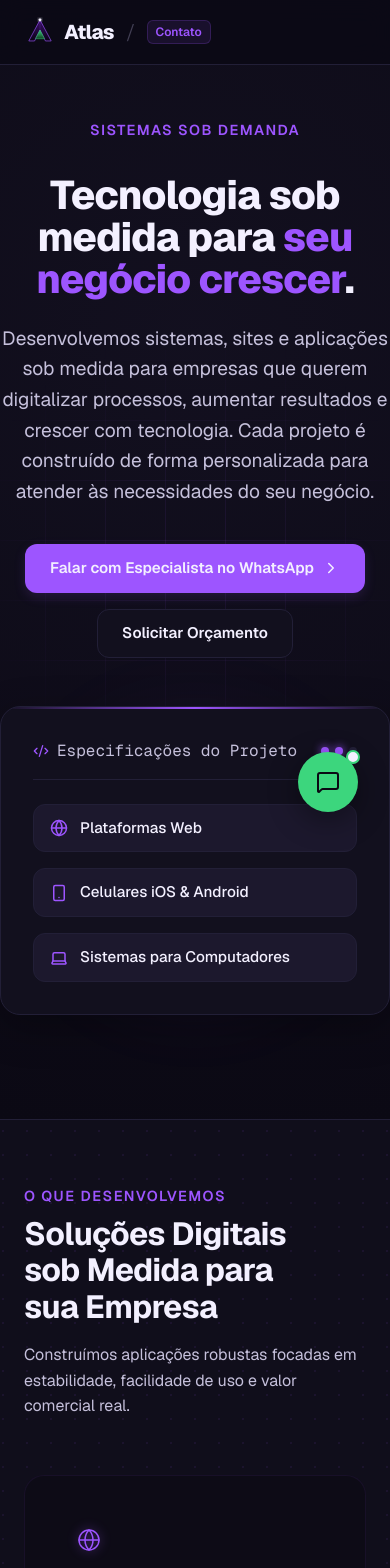
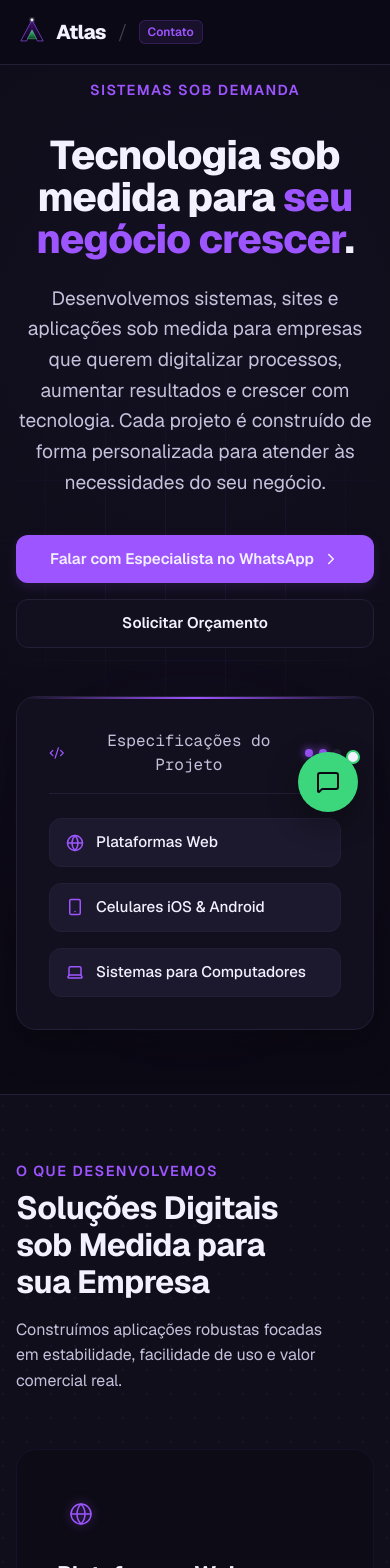
Before and after one commit to Matiaszz/atlas_landing, a Next.js app: page / in a window 390 px wide. Shown: the top 1568 px of the page. Built offline with nearby package versions, Linux system fonts and the light colour scheme.

Commit message:
fix: responsividade

```diff
--- a/src/app/globals.css
+++ b/src/app/globals.css
@@ -999,6 +999,7 @@ p {
     width: 250px;
     /* Atualizado: Usa a camada elevada de fundo com opacidade para o efeito glass */
     background: rgba(28, 24, 45, 0.7);
+    -webkit-backdrop-filter: blur(12px);
     backdrop-filter: blur(12px);
     border: 1px solid var(--border-subtle);
     border-radius: var(--radius-lg);
@@ -2249,11 +2250,45 @@ p {
 }
 
 @media (max-width: 480px) {
+  .container {
+    padding: 0 16px;
+  }
+
+  .cta-banner {
+    padding: 32px 16px;
+    gap: 32px;
+  }
+
+  .cta-banner .cta-title {
+    font-size: clamp(1.5rem, 6vw, 2.25rem);
+  }
+
+  .cta-benefit {
+    align-items: flex-start;
+  }
+
+  .cta-benefit-icon {
+    margin-top: 3.5px;
+  }
+
   .cta-form {
-    padding: 24px 16px;
-  }
+    padding: 20px 12px;
+    gap: 16px;
+  }
+
   .project-type-selector {
     grid-template-columns: 1fr;
+    gap: 6px;
+  }
+
+  .btn {
+    white-space: normal;
+    text-align: center;
+    padding: 12px 16px;
+  }
+
+  .hero-ctas .btn {
+    width: 100%;
   }
 }
 
--- a/src/app/page.tsx
+++ b/src/app/page.tsx
@@ -773,12 +773,13 @@ export default function Home() {
                     value={contactName}
                     onChange={(e) => setContactName(e.target.value)}
                     className="form-input"
+                    autoComplete="name"
                     required
                   />
                 </div>
 
                 <div className="form-group">
-                  <label className="form-label">Tipo de Projeto</label>
+                  <span className="form-label">Tipo de Projeto</span>
                   <div className="project-type-selector">
                     {[
                       { id: "website", label: "Website / Web" },
@@ -960,6 +961,7 @@ Criamos sistemas personalizados, plataformas web e aplicações que ajudam empre
                 value={chatInput}
                 onChange={(e) => setChatInput(e.target.value)}
                 className="chat-footer-input"
+                autoComplete="off"
               />
               <button
                 type="submit"
```
